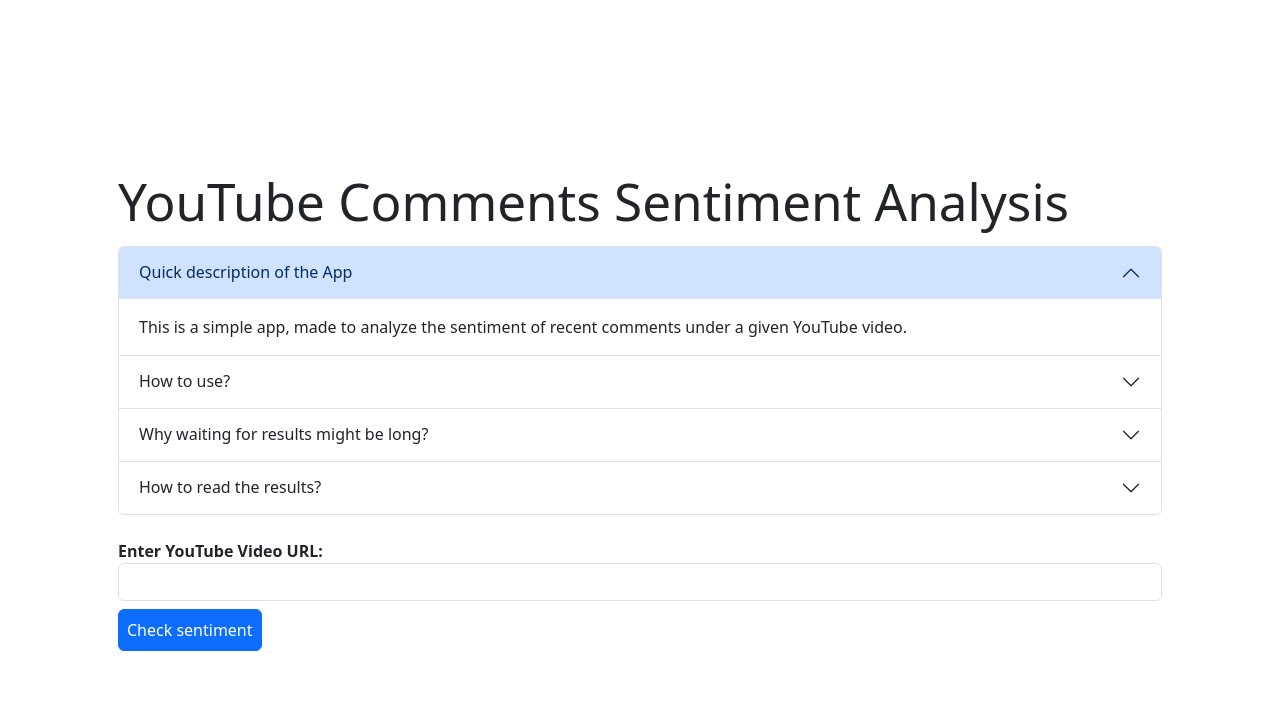
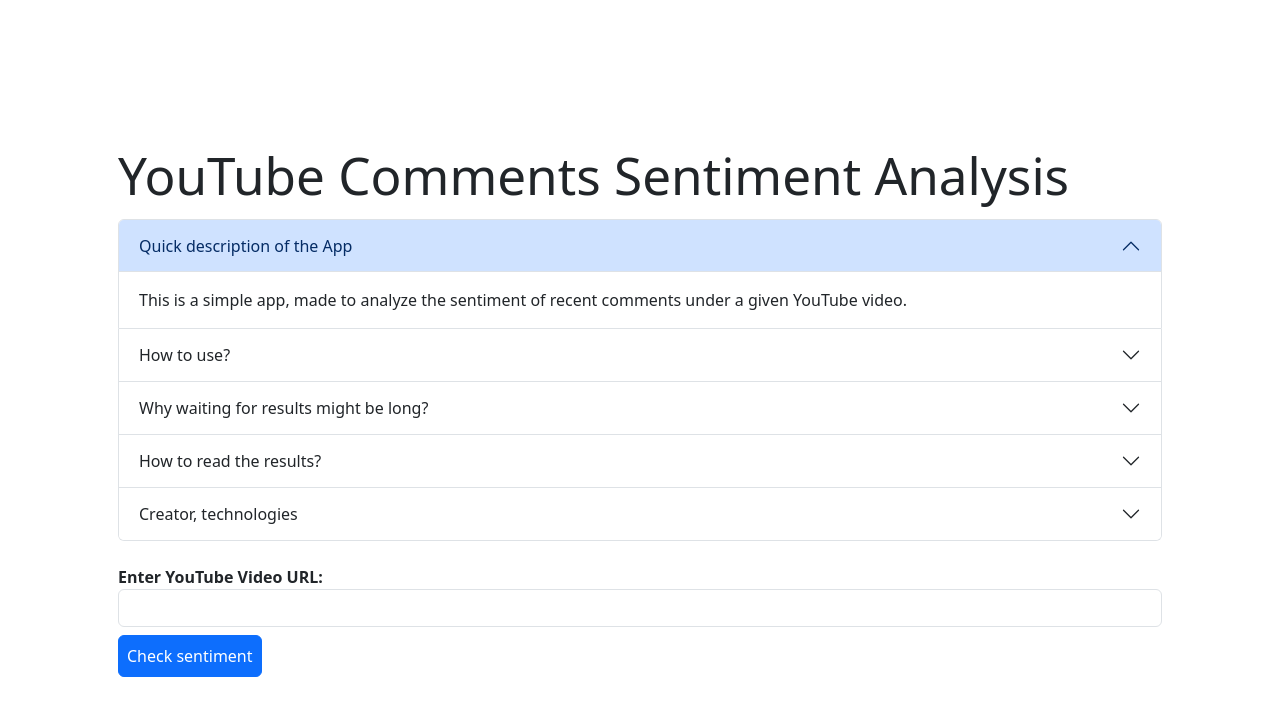
Before and after one commit to JaFi01/YT-comment-analyzer, a React (Vite) app in the folder client/: page / in a window 1280 px wide. Shown: the top 716 px of the page. Built offline with nearby package versions, Linux system fonts and the light colour scheme; no server answers.

Commit message:
added license file

```diff
--- a/client/src/components/Description.jsx
+++ b/client/src/components/Description.jsx
@@ -29,6 +29,12 @@ const Description = () => {
           WordCloud is a cluster of the words that occur the most.
         </Accordion.Body>
       </Accordion.Item>
+      <Accordion.Item eventKey="4">
+        <Accordion.Header>Creator, technologies </Accordion.Header>
+        <Accordion.Body>
+          This project was created by Jarosław Filipek. Source code is at <a href="https://github.com/JaFi01/YT-comment-analyzer">GitHub</a>
+        </Accordion.Body>
+      </Accordion.Item>
     </Accordion>
   );
 };
```
Also changed, not shown: 2 other files (tests, documents, lock files or other folders).
